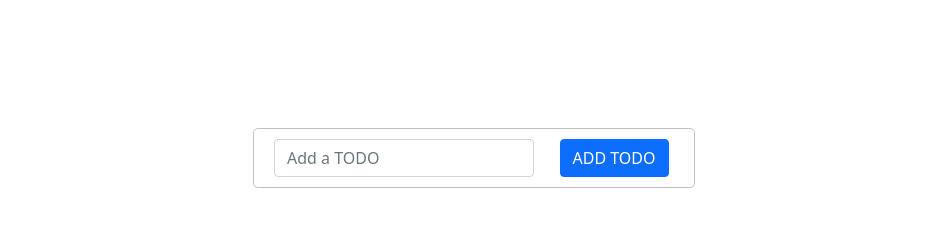
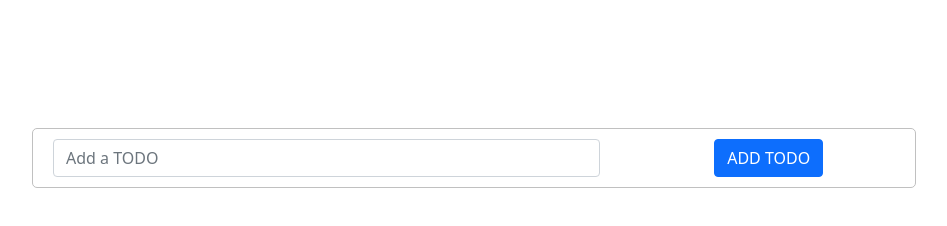
Before and after one commit to congmul/CRUDwithHandlebar, a plain HTML site: page public/index.html in a window 1280 px wide. Shown: the whole page, without its empty margins (166-1113 px from the left). Drawn offline with nearby package versions, Linux system fonts and the light colour scheme.

Commit message:
Modified CSS

```diff
--- a/public/css/style.css
+++ b/public/css/style.css
@@ -6,12 +6,9 @@
     border: solid 1px rgb(192, 192, 192);
     border-radius: 5px;
     margin: auto;
-    width: 50%;
+    width: 100%;
     padding: 10px 20px;
     text-align: center;
-    display: block;
-    margin-left: auto;
-    margin-right: auto;
 }
 
 #dotoInput{
--- a/server.js
+++ b/server.js
@@ -0,0 +1 @@
+const express = require("express");
```
